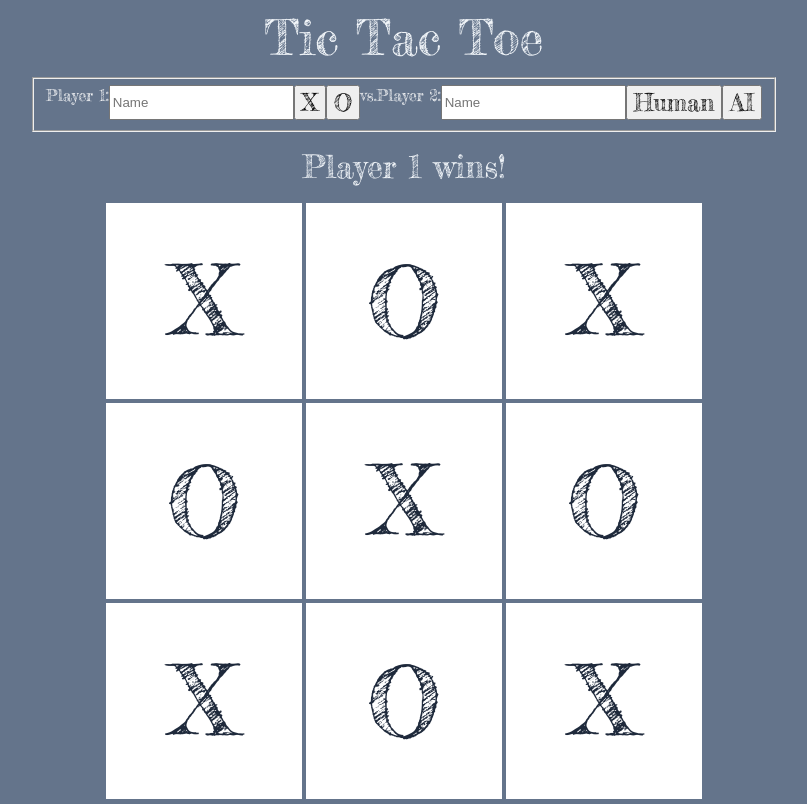
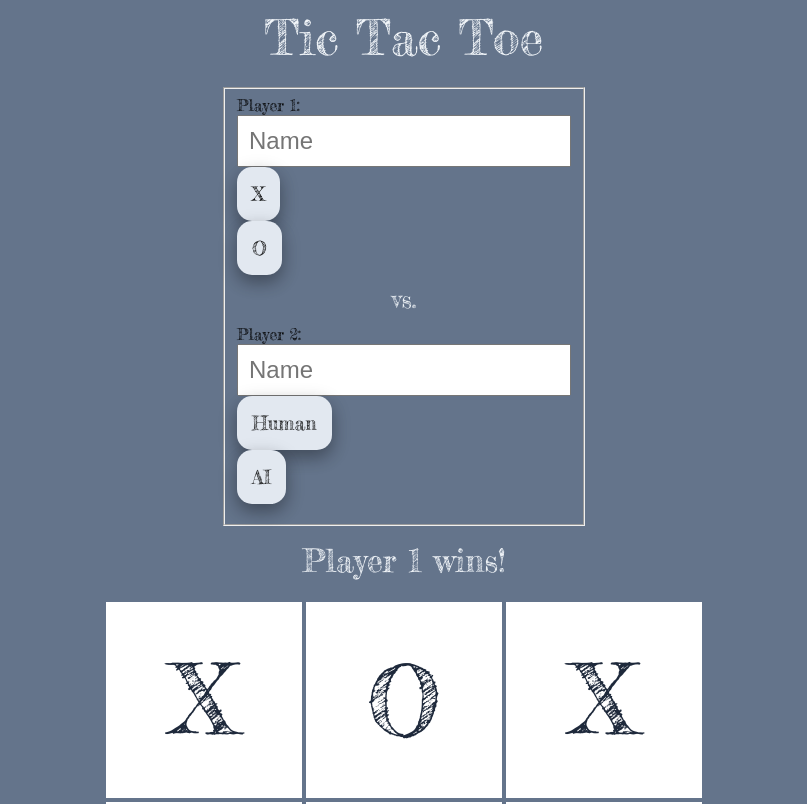
Before and after one commit to Selenityy/Tic-Tac-Toe, a website: page index.html in a window 1280 px wide. Shown: the top 804 px of the page, without its empty margins (236-1043 px from the left). Drawn offline with Linux system fonts and the light colour scheme.

Commit message:
Changed restart button hover/actives to start button

```diff
--- a/styles.css
+++ b/styles.css
@@ -24,7 +24,7 @@ button {
 #title {
   color: #f1f5f9;
   font-size: 3rem;
-  padding-bottom: 10px;
+  padding-bottom: 20px;
 }
 
 .text_display {
@@ -32,7 +32,7 @@ button {
   font-size: 2rem;
   display: flex;
   justify-content: center;
-  padding-bottom: 15px;
+  padding-bottom: 20px;
 }
 
 /* ---------- MODE BOX ---------- */
@@ -49,27 +49,61 @@ header {
   padding-bottom: 15px;
 }
 
-.player_select,
-.ai_select,
-.player_name,
-.side_selection_X,
-.side_selection_O {
+#player_selection {
+  display: flex;
+  padding-bottom: 20px;
+}
+
+.players {
   color: #f1f5f9;
   font-size: 1.5rem;
+  padding: 10px;
+  display: flex;
+  flex-direction: column;
+  align-items: center;
 }
 
-#myForm {
-  color: white;
-  display: flex;
-  flex-wrap: wrap;
-}
-
-input {
+.button_div {
   display: flex;
 }
 
-label {
+.button {
   display: flex;
+  justify-content: center;
+  padding-top: 20px;
+  align-items: center;
+  transition-duration: 0.4s;
+  background-color: #e2e8f0;
+  color: black;
+  border-radius: 15px;
+  padding: 15px;
+  margin-right: 5px;
+  border: none;
+  font-size: 1.2rem;
+  box-shadow: 0 8px 16px rgba(0, 0, 0, 0.2), 0 6px 20px 0 rgba(0, 0, 0, 0.19);
+}
+
+/* .button:hover {
+  background-color: #1e293b;
+  color: #e2e8f0;
+} */
+
+.button:active {
+  background-color: #1e293b;
+  color: #e2e8f0;
+  box-shadow: 0 5px #334155;
+  transform: translateY(5px);
+  transition-duration: 0.4s;
+}
+
+.button:focus {
+  background-color: #1e293b;
+  color: #e2e8f0;
+}
+
+.button:visited {
+  background-color: #1e293b;
+  color: #e2e8f0;
 }
 
 /* ---------- GRID BOARD ---------- */
@@ -135,10 +169,11 @@ label {
   display: flex;
   justify-content: center;
   padding-top: 20px;
+  padding-bottom: 20px;
   align-items: center;
 }
 
-#restart_btn {
+#start_btn {
   transition-duration: 0.4s;
   background-color: #e2e8f0;
   color: black;
@@ -148,12 +183,12 @@ label {
   box-shadow: 0 8px 16px rgba(0, 0, 0, 0.2), 0 6px 20px 0 rgba(0, 0, 0, 0.19);
 }
 
-#restart_btn:hover {
+#start_btn:hover {
   background-color: #1e293b;
   color: #e2e8f0;
 }
 
-#restart_btn:active {
+#start_btn:active {
   background-color: #1e293b;
   color: #e2e8f0;
   box-shadow: 0 5px #334155;
```
